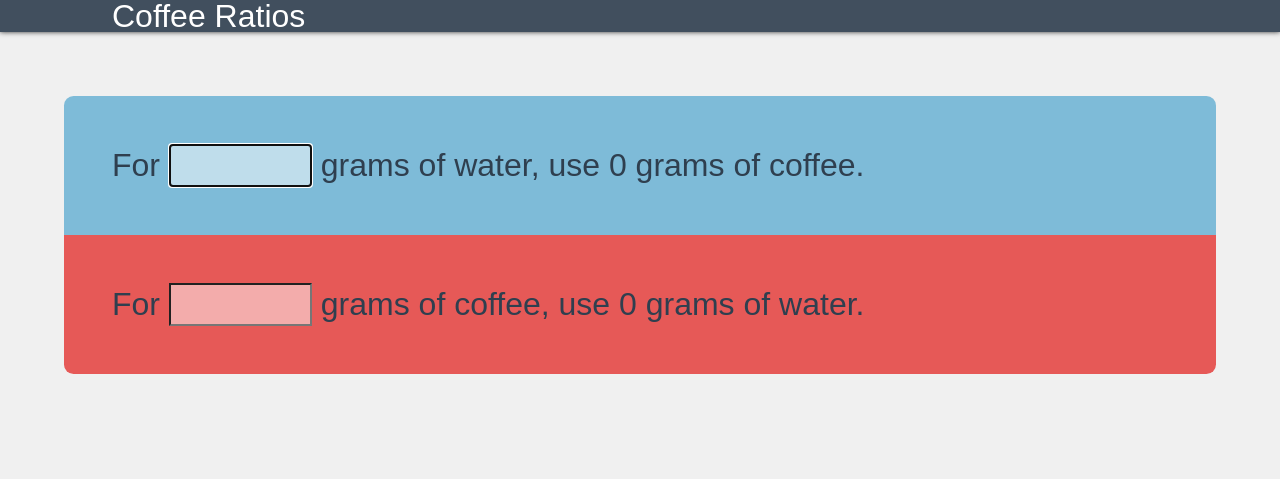
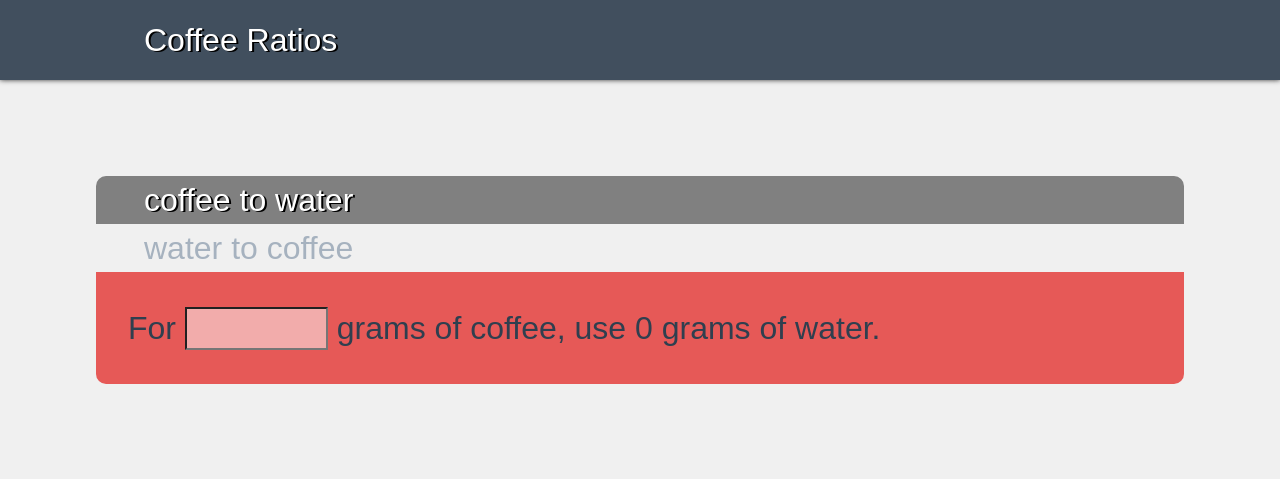
Before and after one commit to andyroo2000/coffee, a PHP site: page / in a window 1280 px wide. Shown: the top 479 px of the page. Run offline with PHP 8.4, Linux system fonts and the light colour scheme; some libraries are stand-ins or nearby versions.

Commit message:
Use jQuery to manipulate the DOM and hide whichever coffee calculator is not being used

```diff
--- a/css/global.css
+++ b/css/global.css
@@ -60,47 +60,87 @@ body {
   background-color: #F0F0F0;
   font-family: "museo-sans",sans-serif;
   font-size: 2em;
-  color: RGBA(47, 63, 79, 1); }
+  color: RGBA(47, 63, 79, 1);
+  line-height: 1.5; }
 
-/* line 10, ../scss/_main.scss */
+/* line 11, ../scss/_main.scss */
 input {
   background: rgba(255, 255, 255, 0.5);
   margin: 0 0 0;
   font-size: 1em; }
 
-/* line 16, ../scss/_main.scss */
+/* line 17, ../scss/_main.scss */
 #title {
   background-color: RGBA(47, 63, 79, 0.9);
   color: white;
-  padding: 0 0 0 3.5em;
+  padding: 0.5em 0 0.5em 1.5em;
+  text-shadow: 2px 1px 0 black;
   -webkit-box-shadow: 0px 0px 5px #333333;
   -moz-box-shadow: 0px 0px 5px #333333;
   box-shadow: 0px 0px 5px #333333; }
 
-/* line 23, ../scss/_main.scss */
-#coversion_forms {
-  padding: 2em; }
+/* line 25, ../scss/_main.scss */
+.hidden {
+  display: none; }
 
-/* line 27, ../scss/_main.scss */
+/* line 29, ../scss/_main.scss */
+#water_or_coffee_first {
+  display: inline-block;
+  width: 100%;
+  color: #A6B2BF; }
+
+/* line 35, ../scss/_main.scss */
+#coffee_to_water, #water_to_coffee {
+  -moz-border-radius-topleft: 10px;
+  -webkit-border-top-left-radius: 10px;
+  border-top-left-radius: 10px;
+  -moz-border-radius-topright: 10px;
+  -webkit-border-top-right-radius: 10px;
+  border-top-right-radius: 10px;
+  padding: 0 1.5em 0 1.5em; }
+
+/* line 41, ../scss/_main.scss */
+.highlighted {
+  background-color: gray;
+  color: white;
+  -webkit-transition-duration: 0.2s;
+  -moz-transition-duration: 0.2s;
+  -o-transition-duration: 0.2s;
+  transition-duration: 0.2s;
+  text-shadow: 2px 1px 0 black; }
+
+/* line 48, ../scss/_main.scss */
 #water_form {
-  background-color: RGBA(126, 187, 216, 1);
-  -moz-border-radius-topleft: 0.3em;
-  -webkit-border-top-left-radius: 0.3em;
-  border-top-left-radius: 0.3em;
-  -moz-border-radius-topright: 0.3em;
-  -webkit-border-top-right-radius: 0.3em;
-  border-top-right-radius: 0.3em; }
+  background-color: RGBA(126, 187, 216, 1); }
 
-/* line 32, ../scss/_main.scss */
+/* line 53, ../scss/_main.scss */
 #coffee_form {
-  background-color: RGBA(230, 89, 87, 1);
-  -moz-border-radius-bottomleft: 0.3em;
-  -webkit-border-bottom-left-radius: 0.3em;
-  border-bottom-left-radius: 0.3em;
-  -moz-border-radius-bottomright: 0.3em;
-  -webkit-border-bottom-right-radius: 0.3em;
-  border-bottom-right-radius: 0.3em; }
+  background-color: RGBA(230, 89, 87, 1); }
 
-/* line 37, ../scss/_main.scss */
+/* line 57, ../scss/_main.scss */
 #water_form, #coffee_form {
-  padding: 1.5em; }
+  -moz-border-radius-bottomleft: 10px;
+  -webkit-border-bottom-left-radius: 10px;
+  border-bottom-left-radius: 10px;
+  -moz-border-radius-bottomright: 10px;
+  -webkit-border-bottom-right-radius: 10px;
+  border-bottom-right-radius: 10px;
+  padding: 1em; }
+
+@media screen and (min-width: 616px) {
+  /* line 66, ../scss/_main.scss */
+  #coversion_forms {
+    padding: 3em; }
+
+  /* line 69, ../scss/_main.scss */
+  #title {
+    padding: 0.5em 0 0.5em 4.5em; } }
+@media screen and (max-width: 615px) {
+  /* line 75, ../scss/_main.scss */
+  #coversion_forms {
+    padding: 1.5em 0 0 0;
+    width: 100%; }
+
+  /* line 79, ../scss/_main.scss */
+  #title {
+    padding: 0.5em 0 0.5em 1.5em; } }
--- a/index.html
+++ b/index.html
@@ -11,7 +11,15 @@
     <h1>Coffee Ratios</h1>
   </header>
   <section id="coversion_forms">
-    <form id="water_form">
+
+
+    <section id="water_or_coffee_first">
+      <div id="coffee_to_water" class="highlighted">coffee to water</div>
+      <div id="water_to_coffee">water to coffee</div>
+    </section>
+
+    <section id="forms">
+      <form id="water_form" class="hidden">
         <p>
           For
           <input type="text" id="water" size="5">
@@ -28,6 +36,7 @@
         </p>
       </form>
     </section>
+  </section>
   </body>
   <footer>
     <script type="text/javascript" src="http://ajax.googleapis.com/ajax/libs/jquery/1.9.1/jquery.min.js"></script>
--- a/js/application-ck.js
+++ b/js/application-ck.js
@@ -1 +1 @@
-$(document).ready(function(){$("#water").focus().on("keyup",function(){var e=+$(this).val();$("#totalWater").text((e/17).toFixed(2))});$("#coffee").on("keyup",function(){var e=+$(this).val();$("#totalCoffee").text((e*17).toFixed(2))})});
+$(document).ready(function(){$("#water").on("keyup",function(){var e=+$(this).val();$("#totalWater").text((e/17).toFixed(2))});$("#coffee").on("keyup",function(){var e=+$(this).val();$("#totalCoffee").text((e*17).toFixed(2))});$("#coffee_to_water").click(function(){$("#coffee_to_water").toggleClass("highlighted");$("#water_to_coffee").toggleClass("highlighted");$("#coffee_form").toggleClass("hidden");$("#water_form").toggleClass("hidden")});$("#water_to_coffee").click(function(){$("#water_to_coffee").toggleClass("highlighted");$("#coffee_to_water").toggleClass("highlighted");$("#coffee_form").toggleClass("hidden");$("#water_form").toggleClass("hidden")})});
--- a/scss/_main.scss
+++ b/scss/_main.scss
@@ -5,6 +5,7 @@ body {
   font-family: "museo-sans",sans-serif;
   font-size: 2em;
   color: RGBA(47.00, 63.00, 79.00, 1);
+  line-height: 1.5;
 }
 
 input {
@@ -16,24 +17,66 @@ input {
 #title {
   background-color: RGBA(47.00, 63.00, 79.00, 0.9);
   color: white;
-  padding: 0 0 0 3.5em;
+  padding: 0.5em 0 0.5em 1.5em;
+  @include single-text-shadow(black, 2px, 1px, 0);
   @include box-shadow;
 }
 
-#coversion_forms {
-  padding: 2em;
+.hidden {
+  display: none;
+}
+
+#water_or_coffee_first {
+  display: inline-block;
+  width: 100%;
+  color: #A6B2BF;
+}
+
+#coffee_to_water, #water_to_coffee {
+  @include border-top-radius(10px);
+  padding: 0 1.5em 0 1.5em;
+}
+
+
+.highlighted {
+  background-color: gray;
+  color: white;
+  @include transition-duration(.2s);
+  @include single-text-shadow(black, 2px, 1px, 0);;
 }
 
 #water_form {
   background-color: RGBA(126.00, 187.00, 216.00, 1);
-  @include border-top-radius(0.3em);
+
 }
 
 #coffee_form {
   background-color: RGBA(230.00, 89.00, 87.00, 1);
-  @include border-bottom-radius(0.3em);
 }
 
 #water_form, #coffee_form {
-  padding: 1.5em;
+  @include border-bottom-radius(10px);
+  padding: 1em;
 }
+
+
+// Media Query to make CodePen fit on mobile devices
+
+@media screen and (min-width : 616px) {
+  #coversion_forms {
+    padding: 3em;
+  }
+  #title {
+    padding: 0.5em 0 0.5em 4.5em;
+  }
+}
+
+@media screen and (max-width : 615px) {
+  #coversion_forms {
+    padding: 1.5em 0 0 0;
+    width: 100%;
+  }
+  #title {
+    padding: 0.5em 0 0.5em 1.5em;
+  }
+}
```
Also changed, not shown: js/application.js (+16 -1 lines), 3 other files. Lines whose indentation alone changed are shown as unchanged.
